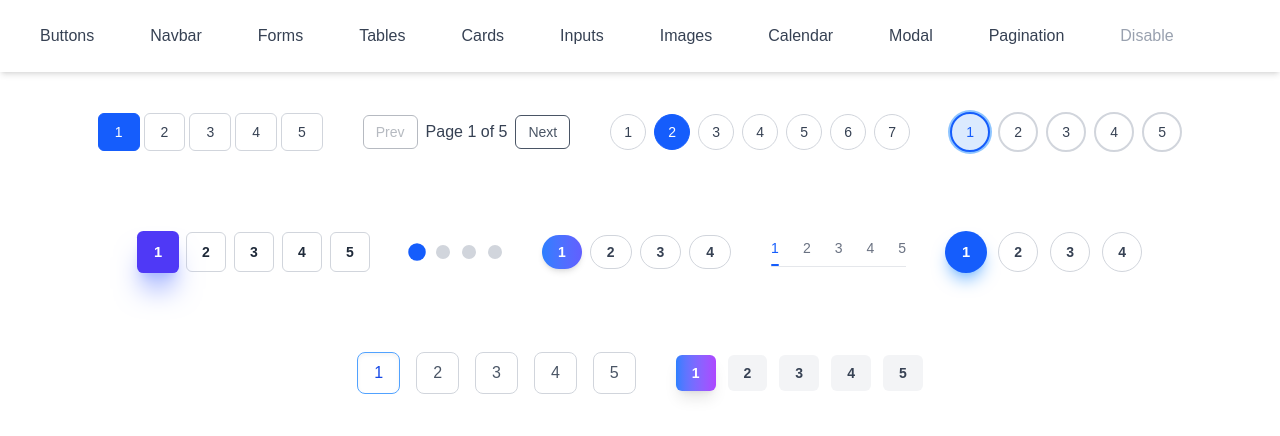
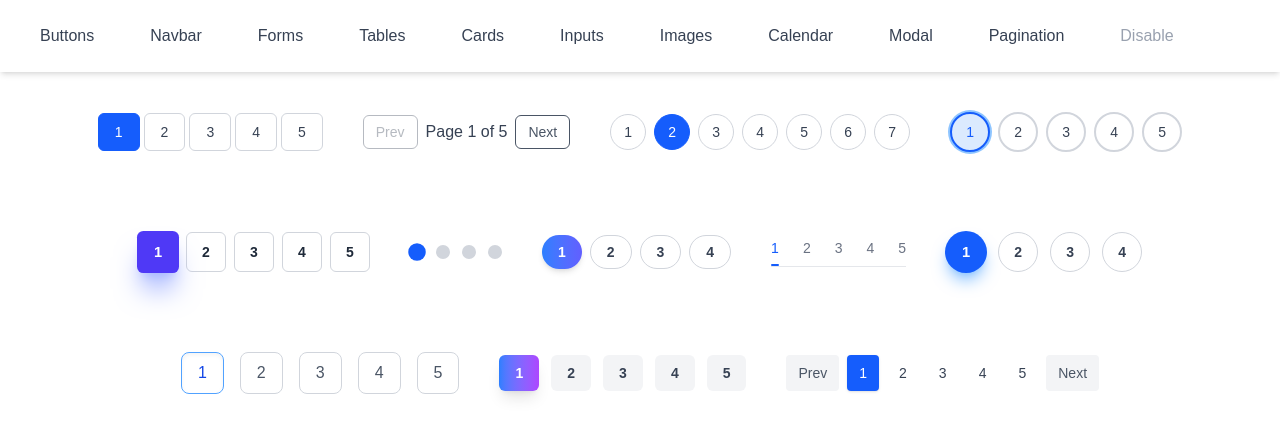
Before and after one commit to Prohor722/tailwind_compoenets, a Next.js app: page /pagination in a window 1280 px wide. Shown: the top 436 px of the page. Built offline with nearby package versions, Linux system fonts and the light colour scheme.

Commit message:
another pagination added

```diff
--- a/app/pagination/page.tsx
+++ b/app/pagination/page.tsx
@@ -214,7 +214,34 @@ const PaginationPage = () => {
         ))}
       </div>
 
-
+      {/* Pagination 12  */}
+      <div className="flex justify-center items-center gap-2 mt-10">
+        <button
+          onClick={() => setPage((p) => Math.max(p - 1, 1))}
+          className="px-3 py-2 text-sm text-gray-600 bg-gray-100 rounded hover:bg-blue-100"
+        >
+          Prev
+        </button>
+        {[...Array(totalPages)].map((_, i) => (
+          <button
+            key={i}
+            onClick={() => setPage(i + 1)}
+            className={`px-3 py-2 rounded transition-all text-sm font-medium ${
+              page === i + 1
+                ? "bg-blue-600 text-white shadow"
+                : "text-gray-700 hover:bg-blue-50"
+            }`}
+          >
+            {i + 1}
+          </button>
+        ))}
+        <button
+          onClick={() => setPage((p) => Math.min(p + 1, totalPages))}
+          className="px-3 py-2 text-sm text-gray-600 bg-gray-100 rounded hover:bg-blue-100"
+        >
+          Next
+        </button>
+      </div>
     </div>
   );
 };
```
